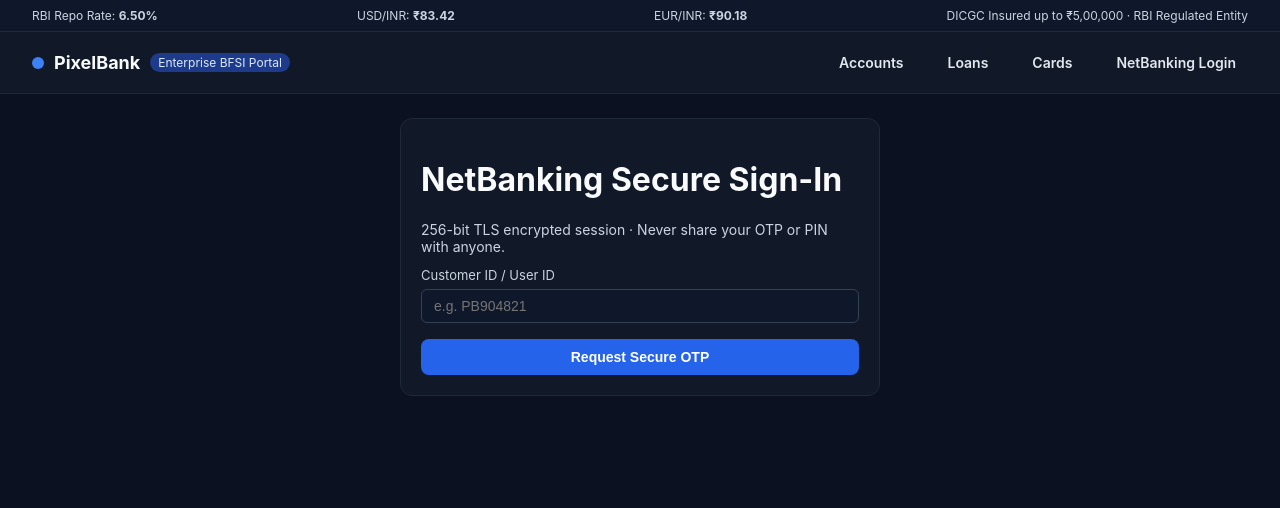
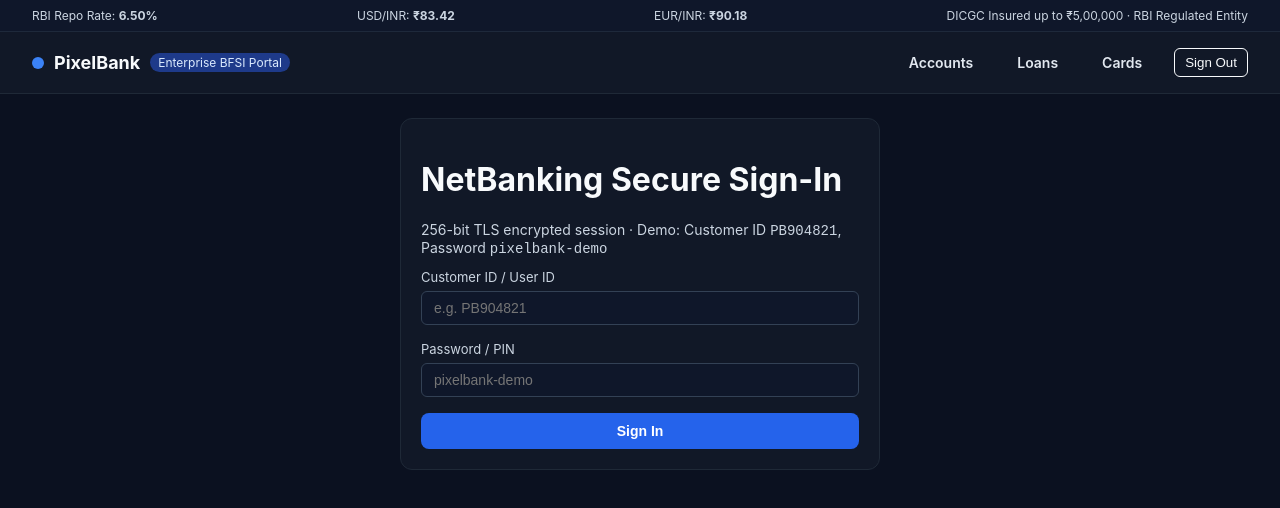
Before and after one commit to Anany-NexGen/pixelmind-vite, a React (Vite) app: page /login in a window 1280 px wide. Shown: the top 508 px of the page. Built offline with nearby package versions, Linux system fonts and the light colour scheme; no server answers; sample sign-in values are in the browser's storage.

Commit message:
feat: add PixelBank login gate (PB904821 / pixelbank-demo)

```diff
--- a/src/App.tsx
+++ b/src/App.tsx
@@ -1,11 +1,29 @@
-import { Link, Route, Routes } from 'react-router-dom';
+import { useState, type ReactNode } from 'react';
+import { Link, Navigate, Route, Routes, useNavigate } from 'react-router-dom';
 import { RatesTicker } from './components/RatesTicker';
 import { Cards } from './pages/Cards';
 import { Dashboard } from './pages/Dashboard';
 import { Loans } from './pages/Loans';
-import { Login } from './pages/Login';
+import { isPixelBankAuthed, Login } from './pages/Login';
+
+function RequirePbAuth({ authed, children }: { authed: boolean; children: ReactNode }) {
+  if (!authed) return <Navigate to="/login" replace />;
+  return <>{children}</>;
+}
 
 export function App() {
+  const [authed, setAuthed] = useState(() => isPixelBankAuthed());
+  const navigate = useNavigate();
+
+  const handleLogout = () => {
+    localStorage.removeItem('pb_token');
+    localStorage.removeItem('pb_user');
+    localStorage.removeItem('token');
+    sessionStorage.removeItem('token');
+    setAuthed(false);
+    navigate('/login', { replace: true });
+  };
+
   return (
     <div className="app-shell">
       <RatesTicker />
@@ -15,30 +33,48 @@ export function App() {
           <strong>PixelBank</strong>
           <span className="brand-tag">Enterprise BFSI Portal</span>
         </div>
+        {authed && (
           <nav className="nav-links" data-testid="main-nav">
             <Link to="/" data-testid="nav-dashboard">Accounts</Link>
             <Link to="/loans" data-testid="nav-loans">Loans</Link>
             {/* BUG 15 (Journey Navigation): Nav link typo pointing to /cardz instead of /cards */}
             <Link to="/cardz" data-testid="nav-cards">Cards</Link>
-          <Link to="/login" data-testid="nav-login">NetBanking Login</Link>
+            <button
+              type="button"
+              data-testid="logout-btn"
+              onClick={handleLogout}
+              style={{
+                background: 'transparent',
+                border: '1px solid currentColor',
+                borderRadius: 6,
+                padding: '4px 10px',
+                color: 'inherit',
+                cursor: 'pointer',
+              }}
+            >
+              Sign Out
+            </button>
           </nav>
+        )}
       </header>
 
       <main className="main-content">
         <Routes>
-          <Route path="/" element={<Dashboard />} />
-          <Route path="/loans" element={<Loans />} />
-          <Route path="/cards" element={<Cards />} />
-          <Route path="/login" element={<Login />} />
+          <Route path="/login" element={<Login onLogin={() => setAuthed(true)} />} />
+          <Route path="/" element={<RequirePbAuth authed={authed}><Dashboard /></RequirePbAuth>} />
+          <Route path="/loans" element={<RequirePbAuth authed={authed}><Loans /></RequirePbAuth>} />
+          <Route path="/cards" element={<RequirePbAuth authed={authed}><Cards /></RequirePbAuth>} />
           <Route
             path="*"
             element={
+              <RequirePbAuth authed={authed}>
                 <div className="page-container">
                   <div className="panel-card">
                     <h2>404 — Page Not Found</h2>
                     <p className="subtitle">The requested route does not exist.</p>
                   </div>
                 </div>
+              </RequirePbAuth>
             }
           />
         </Routes>
--- a/src/pages/Login.tsx
+++ b/src/pages/Login.tsx
@@ -1,16 +1,36 @@
 import { useState } from 'react';
+import { useNavigate } from 'react-router-dom';
 
-export function Login() {
+const DEMO_PASSWORD = 'pixelbank-demo';
+
+export function isPixelBankAuthed(): boolean {
+  return Boolean(
+    localStorage.getItem('pb_token') ||
+      localStorage.getItem('token') ||
+      sessionStorage.getItem('token'),
+  );
+}
+
+export function Login({ onLogin }: { onLogin?: () => void }) {
+  const navigate = useNavigate();
   const [customerId, setCustomerId] = useState('');
+  const [password, setPassword] = useState('');
   const [statusMsg, setStatusMsg] = useState<string | null>(null);
 
   const handleSubmit = (e: React.FormEvent) => {
     e.preventDefault();
     if (!customerId.trim()) {
-      setStatusMsg('Please enter your 8-digit Customer ID.');
+      setStatusMsg('Please enter your Customer ID.');
       return;
     }
-    setStatusMsg(`OTP dispatched to registered mobile for Customer ID ${customerId}.`);
+    if (password !== DEMO_PASSWORD) {
+      setStatusMsg('Invalid PIN / Password. Demo password is "pixelbank-demo".');
+      return;
+    }
+    localStorage.setItem('pb_token', `pb-session-${customerId.trim()}`);
+    localStorage.setItem('pb_user', customerId.trim());
+    onLogin?.();
+    navigate('/', { replace: true });
   };
 
   return (
@@ -18,7 +38,8 @@ export function Login() {
       <div className="panel-card" style={{ maxWidth: '480px', margin: '24px auto' }}>
         <h1>NetBanking Secure Sign-In</h1>
         <p className="subtitle">
-          256-bit TLS encrypted session · Never share your OTP or PIN with anyone.
+          256-bit TLS encrypted session · Demo: Customer ID <code>PB904821</code>, Password{' '}
+          <code>pixelbank-demo</code>
         </p>
         <form onSubmit={handleSubmit} className="login-form">
           <label htmlFor="customer-id-input">
@@ -33,8 +54,20 @@ export function Login() {
               onChange={(e) => setCustomerId(e.target.value)}
             />
           </label>
+          <label htmlFor="password-input">
+            Password / PIN
+            <input
+              id="password-input"
+              data-testid="password-input"
+              type="password"
+              className="text-input"
+              placeholder="pixelbank-demo"
+              value={password}
+              onChange={(e) => setPassword(e.target.value)}
+            />
+          </label>
           <button id="login-submit-btn" data-testid="login-submit-btn" type="submit" className="btn-primary">
-            Request Secure OTP
+            Sign In
           </button>
         </form>
         {statusMsg && (
```
Lines whose indentation alone changed are shown as unchanged.
